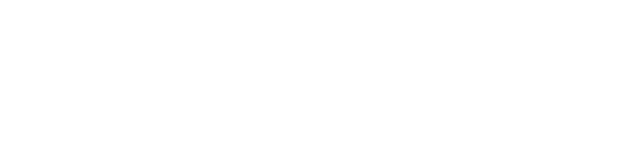
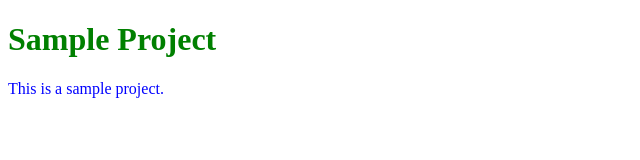
Before and after one commit to RepositoRick/new-repo, a plain HTML site: page index.html in a window 1280 px wide. Shown: the whole page, without its empty margins (0-640 px from the left). Drawn offline with Linux system fonts and the light colour scheme.

Commit message:
add title and title paragraph

```diff
--- a/index.html
+++ b/index.html
@@ -3,7 +3,11 @@
   <head>
     <meta charset="UTF-8" />
     <meta name="viewport" content="width=device-width, initial-scale=1.0" />
+    <link rel="stylesheet" href="styles.css" />
     <title>Document</title>
   </head>
-  <body></body>
+  <body>
+    <h1 class="title">Sample Project</h1>
+    <p class="title__paragraph">This is a sample project.</p>
+  </body>
 </html>
```
